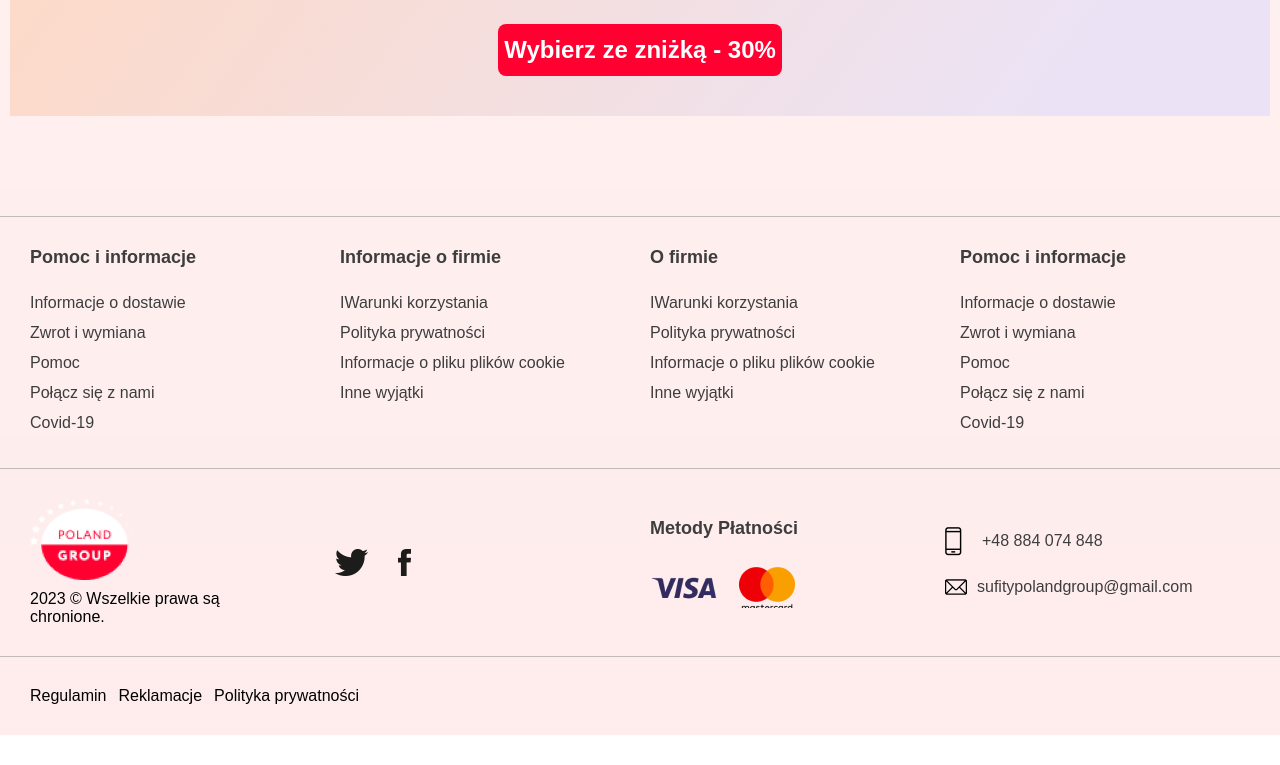
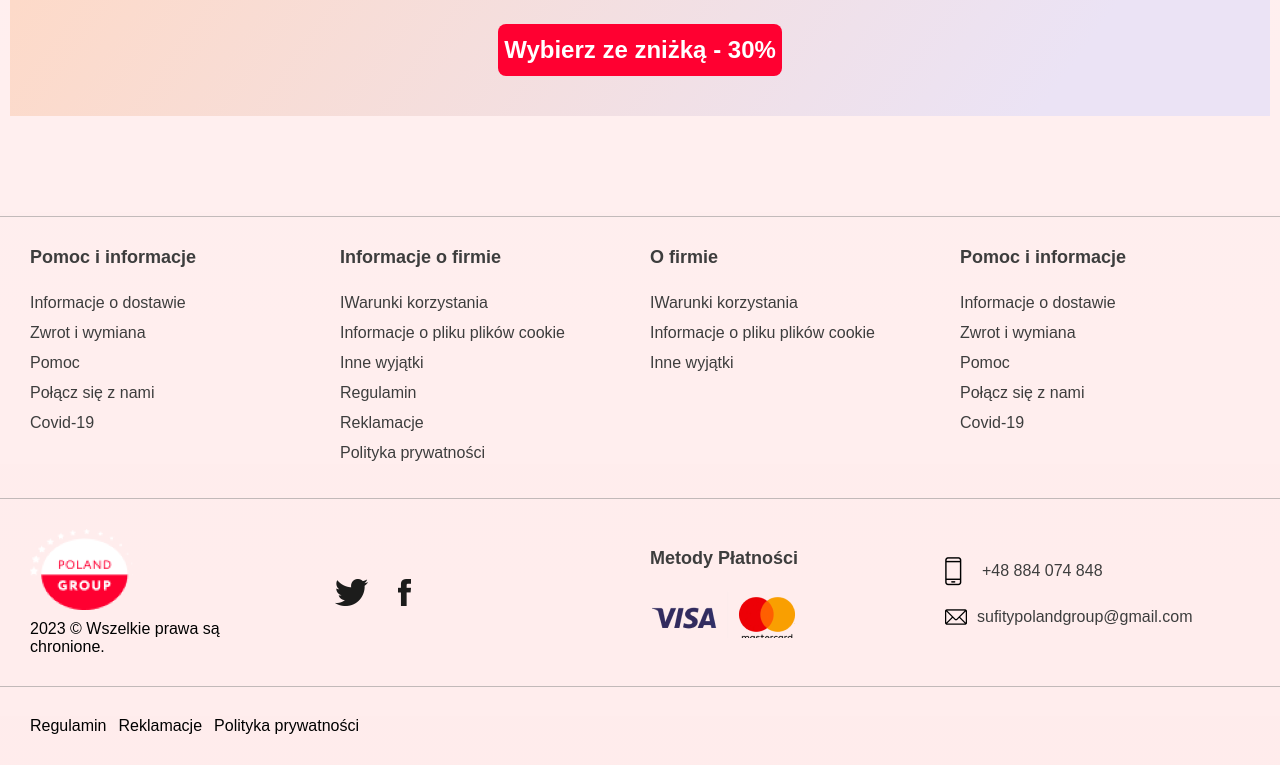
Before and after one commit to Queue-Evgenii/PolandShopFront, a Vue app: page / in a window 1280 px wide. Shown: the part 2294-3059 px from the top of the page. Before the commit the page ends 3029 px from the top, so only its background shows below. Built offline with nearby package versions, Linux system fonts and the light colour scheme; no server answers.

Commit message:
privacy policy added to  footer col

```diff
--- a/src/components/footer/FooterComponent.vue
+++ b/src/components/footer/FooterComponent.vue
@@ -7,7 +7,7 @@
           <div class="top-footer__column" v-for="column in footerColumn" :key="column.id">
             <h5 class="top-footer__title">{{ column.title }}</h5>
             <ul class="top-footer__list" v-for="item in column.items" :key="item.id">
-              <li class="top-footer__item hover-underline"><a :href="item.href" class="top-footer__link">{{ item.label }}</a></li>
+              <li class="top-footer__item hover-underline"><router-link :to="item.href" class="top-footer__link">{{ item.label }}</router-link></li>
             </ul>
           </div>
         </div>
@@ -258,11 +258,6 @@ export default {
               href: '#'
             },
             {
-              id: 2,
-              label: 'Polityka prywatności',
-              href: '#'
-            },
-            {
               id: 3,
               label: 'Informacje o pliku plików cookie',
               href: '#'
@@ -271,7 +266,22 @@ export default {
               id: 4,
               label: 'Inne wyjątki',
               href: '#'
-            }
+            },
+            {
+              id: 5,
+              label: 'Regulamin',
+              href: '/regulamin'
+            },
+            {
+              id: 6,
+              label: 'Reklamacje',
+              href: '/reklamacje'
+            },
+            {
+              id: 7,
+              label: 'Polityka prywatności',
+              href: '/polityka-prywatnosci'
+            },
           ]
         },
         {
@@ -281,11 +291,6 @@ export default {
             {
               id: 1,
               label: 'IWarunki korzystania',
-              href: '#'
-            },
-            {
-              id: 2,
-              label: 'Polityka prywatności',
               href: '#'
             },
             {
--- a/src/views/PolicyView.vue
+++ b/src/views/PolicyView.vue
@@ -14,7 +14,7 @@
 
         <p>b. Poprzez zapisywanie w urządzeniach końcowych pliki cookie (tzw. "ciasteczka").</p>
 
-        <p>c. Poprzez gromadzenie logów serwera www przez operatora hostingowego [pełna nazwa operatora], funkcjonującego pod adresem dosufitu.pl</p>
+        <p>c. Poprzez gromadzenie logów serwera www przez operatora hostingowego [pełna nazwa operatora], funkcjonującego pod adresem Shop.Polandgroups</p>
 
         <p> </p>
 
--- a/src/views/ReglamentView.vue
+++ b/src/views/ReglamentView.vue
@@ -4,7 +4,7 @@
       <div class="text__container container">
           <h2>WPROWADZENIE</h2>
 
-          <p>Sklep dosufitu.pl oferuje szeroki sortyment akcesorji do sufitów napinanych w takich grupach produktowych jak: chemia budowlana, zamocowania, narzędzia ręczne, elektronarzędzia i akcesoria, taśmy, folie i membrany, artykuły instalacyjne, artykuły elektryczne, BHP, oraz materiały budowlane.</p>
+          <p>Sklep Shop.Polandgroups oferuje szeroki sortyment akcesorji do sufitów napinanych w takich grupach produktowych jak: chemia budowlana, zamocowania, narzędzia ręczne, elektronarzędzia i akcesoria, taśmy, folie i membrany, artykuły instalacyjne, artykuły elektryczne, BHP, oraz materiały budowlane.</p>
 
           <p>Wszystkie ceny podane na stronie są cenami brutto (zawierają 23% podatek VAT). Do ceny prezentowanej należy doliczyć koszty dostawy wg cennika.</p>
 
@@ -74,7 +74,7 @@
 
           <p>Spółka wystawia dokument sprzedaży – fakturę Vat</p>
 
-          <p>Zamawiający dokonujący zakupu w Sklepie dosufitu.pl, wyraża zgodę na przetwarzanie jego danych osobowych przez operatora platformy sklepowej, na której funkcjonuje Sklep - wyłącznie w celu wysyłania do niego zapytań dotyczących badania poziomu satysfakcji z zakupów w tym sklepie.</p>
+          <p>Zamawiający dokonujący zakupu w Sklepie Shop.Polandgroups, wyraża zgodę na przetwarzanie jego danych osobowych przez operatora platformy sklepowej, na której funkcjonuje Sklep - wyłącznie w celu wysyłania do niego zapytań dotyczących badania poziomu satysfakcji z zakupów w tym sklepie.</p>
 
           <p>Złożenie zamówienia stanowi ofertę w rozumieniu kodeksu cywilnego, złożoną przez Nabywcę Sprzedawcy. Po otrzymaniu zamówienia Sprzedawca weryfikuje czy zamówienie zostało złożone prawidłowo (zgodnie z postanowieniami Regulaminu). W przypadku stwierdzenia przez Sprzedawcę, iż zamówienie zostało złożone nieprawidłowo, Sprzedawca poinformuje o tym Nabywcę.</p>
 
@@ -150,7 +150,7 @@
 
           <h2>REKLAMACJE</h2>
 
-          <p>a. Wszystkie towary oferowane w Sklepie internetowym Dosufitu.pl posiadają odpowiednią gwarancję sprzedawcy i producenta. Gwarancji nie podlegają produkty użyte niezgodnie z instrukcją zastosowania.</p>
+          <p>a. Wszystkie towary oferowane w Sklepie internetowym Shop.Polandgroups posiadają odpowiednią gwarancję sprzedawcy i producenta. Gwarancji nie podlegają produkty użyte niezgodnie z instrukcją zastosowania.</p>
 
           <p>b. Podstawą reklamacji mogą być wady techniczne produktu.</p>
 
--- a/src/views/ReklamaciView.vue
+++ b/src/views/ReklamaciView.vue
@@ -4,7 +4,7 @@
       <div class="text__container container">
         <h2>Reklamacje:</h2>
 
-        <p>a. Wszystkie towary oferowane w Sklepie internetowym Dosufitu.pl posiadają odpowiednią gwarancję sprzedawcy i producenta. Gwarancji nie podlegają produkty użyte niezgodnie z instrukcją zastosowania.</p>
+        <p>a. Wszystkie towary oferowane w Sklepie internetowym Shop.Polandgroups posiadają odpowiednią gwarancję sprzedawcy i producenta. Gwarancji nie podlegają produkty użyte niezgodnie z instrukcją zastosowania.</p>
 
         <p>b. Podstawą reklamacji mogą być wady techniczne produktu.</p>
 
```
Also changed, not shown: 22 other files (tests, documents, lock files or other folders).
